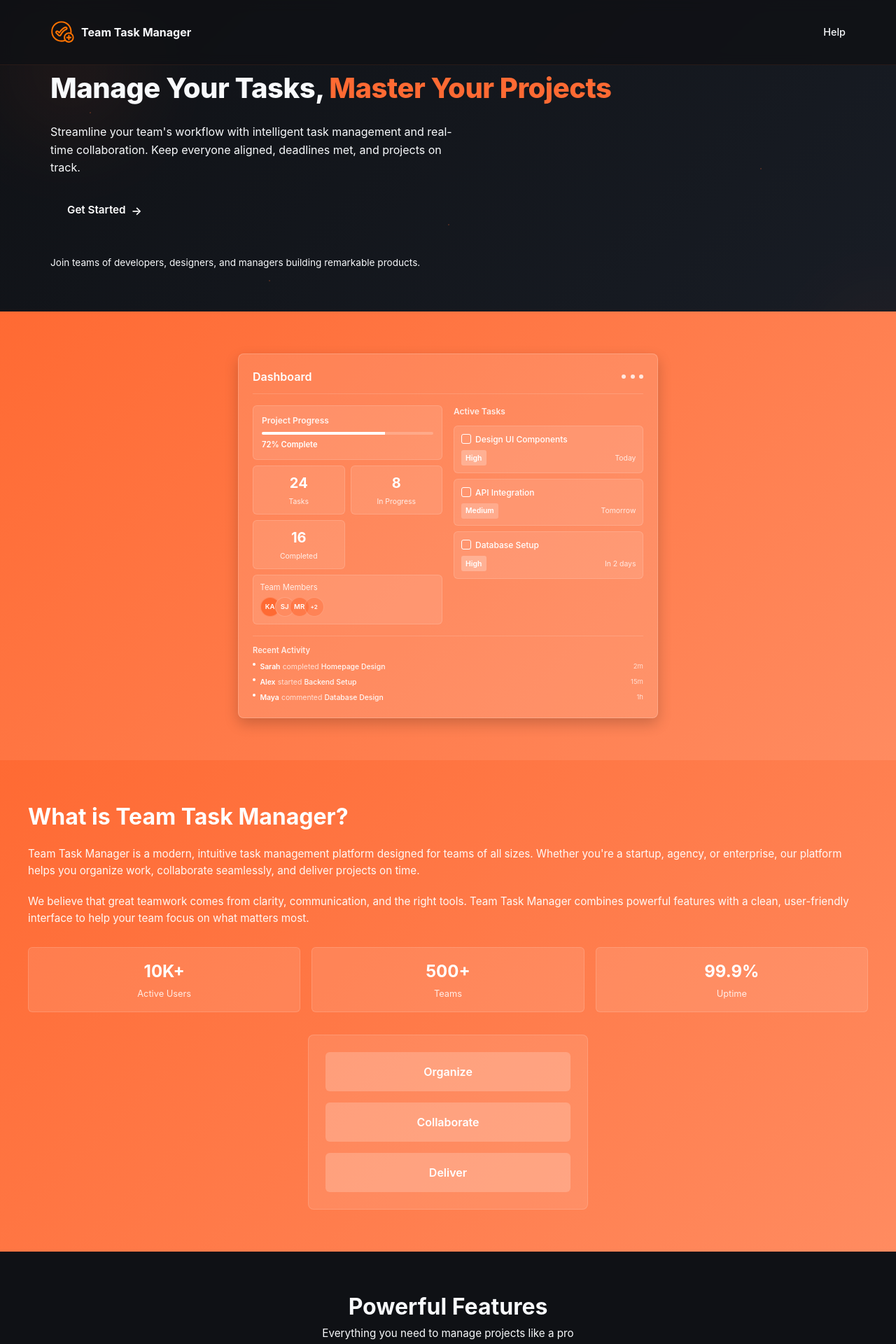
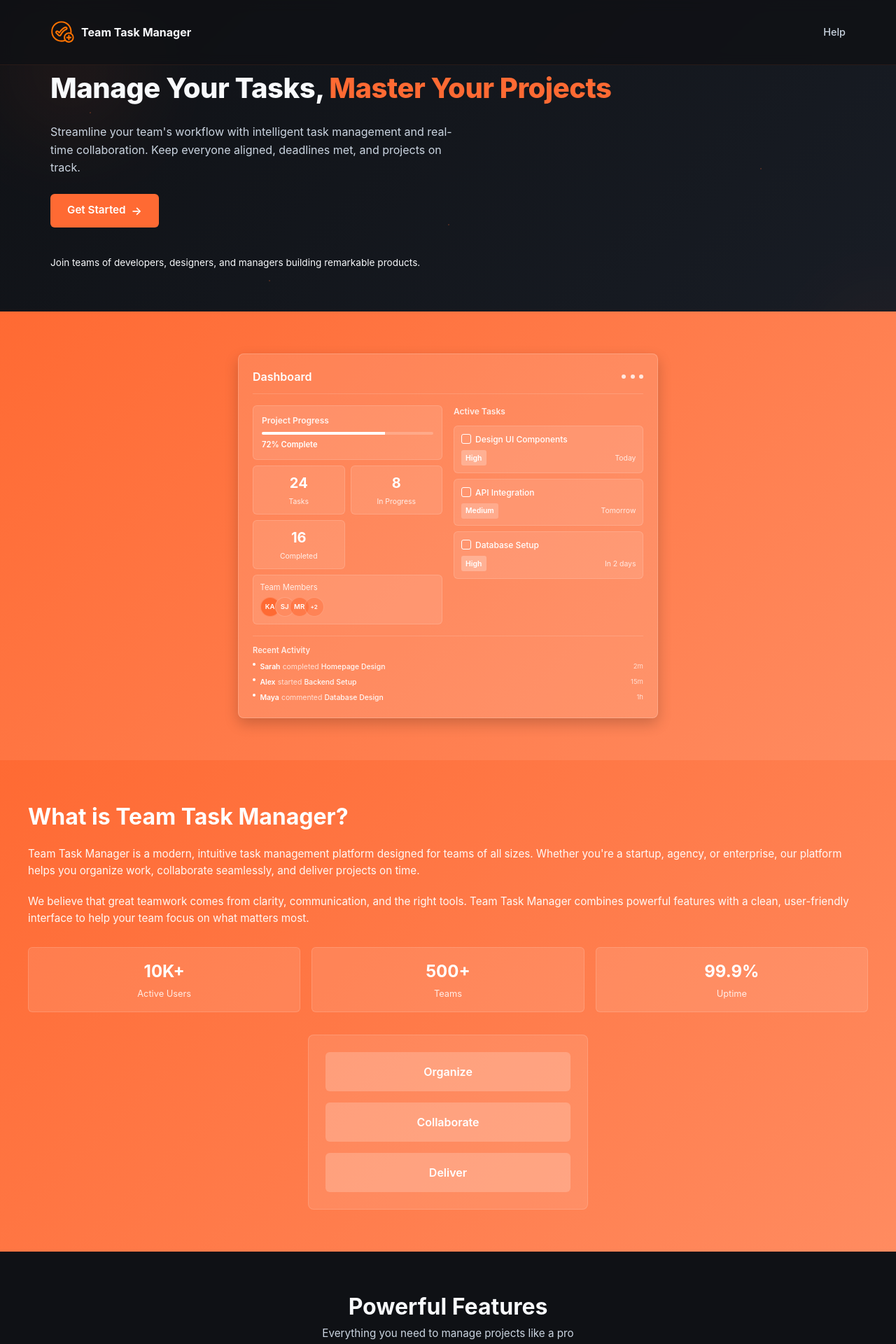
Before and after one commit to Khushdil380/TeamTaskManager, a React (Vite) app in the folder frontend/: page / in a window 1280 px wide. Shown: the top 1920 px of the page at 70% size. Built offline with nearby package versions, Linux system fonts and the light colour scheme.

Commit message:
Chore: Standardize CSS variable names across all components for consistency

```diff
--- a/frontend/src/components/AboutSection/AboutSection.css
+++ b/frontend/src/components/AboutSection/AboutSection.css
@@ -2,7 +2,11 @@
 
 .about-section {
   padding: 60px 2rem;
-  background: linear-gradient(135deg, var(--color-primary), var(--color-accent)) !important;
+  background: linear-gradient(
+    135deg,
+    var(--color-primary),
+    var(--color-accent)
+  ) !important;
 }
 
 .about-container {
--- a/frontend/src/components/CTASection/CTASection.css
+++ b/frontend/src/components/CTASection/CTASection.css
@@ -2,7 +2,11 @@
 
 .cta-section {
   padding: 60px 2rem;
-  background: linear-gradient(135deg, var(--color-primary), var(--color-accent)) !important;
+  background: linear-gradient(
+    135deg,
+    var(--color-primary),
+    var(--color-accent)
+  ) !important;
 }
 
 .cta-container {
--- a/frontend/src/components/Footer/Footer.css
+++ b/frontend/src/components/Footer/Footer.css
@@ -21,16 +21,16 @@
 
 .footer-text {
   font-size: 0.85rem;
-  color: var(--text-secondary);
+  color: var(--color-text-secondary);
 }
 
 .footer-credit {
   font-size: 0.8rem;
-  color: var(--text-secondary);
+  color: var(--color-text-secondary);
 }
 
 .credit-highlight {
-  color: var(--primary-color);
+  color: var(--color-primary);
   font-weight: 600;
 }
 
--- a/frontend/src/components/Hero/Hero.css
+++ b/frontend/src/components/Hero/Hero.css
@@ -24,7 +24,11 @@
   justify-content: center;
   align-items: center;
   width: 100%;
-  background: linear-gradient(135deg, var(--color-primary), var(--color-accent));
+  background: linear-gradient(
+    135deg,
+    var(--color-primary),
+    var(--color-accent)
+  );
   padding: 60px 2rem;
   position: relative;
 }
--- a/frontend/src/components/Hero/HeroContent.css
+++ b/frontend/src/components/Hero/HeroContent.css
@@ -10,7 +10,7 @@
   font-size: 2.5rem;
   font-weight: 800;
   line-height: 1.3;
-  color: var(--text-primary);
+  color: var(--color-text-primary);
 }
 
 .gradient-text {
@@ -19,7 +19,7 @@
 
 .hero-subtitle {
   font-size: 1rem;
-  color: var(--text-secondary);
+  color: var(--color-text-secondary);
   line-height: 1.6;
   max-width: 600px;
 }
@@ -29,7 +29,7 @@
   align-items: center;
   gap: 0.5rem;
   padding: 0.75rem 1.5rem;
-  background: var(--primary-color);
+  background: var(--color-primary);
   color: white;
   border: none;
   border-radius: 6px;
@@ -41,7 +41,7 @@
 }
 
 .hero-cta-button:hover {
-  background: var(--accent-color);
+  background: var(--color-accent);
 }
 
 .button-arrow {
--- a/frontend/src/components/HowItWorks/HowItWorks.css
+++ b/frontend/src/components/HowItWorks/HowItWorks.css
@@ -2,7 +2,11 @@
 
 .how-it-works {
   padding: 60px 2rem;
-  background: linear-gradient(135deg, var(--color-primary), var(--color-accent)) !important;
+  background: linear-gradient(
+    135deg,
+    var(--color-primary),
+    var(--color-accent)
+  ) !important;
 }
 
 .how-container {
--- a/frontend/src/components/Navbar/Navbar.css
+++ b/frontend/src/components/Navbar/Navbar.css
@@ -36,7 +36,7 @@
 .navbar-brand {
   font-size: 1rem;
   font-weight: 700;
-  color: var(--text-primary);
+  color: var(--color-text-primary);
 }
 
 .navbar-right {
@@ -46,7 +46,7 @@
 }
 
 .navbar-link {
-  color: var(--text-secondary);
+  color: var(--color-text-secondary);
   text-decoration: none;
   font-size: 0.9rem;
   font-weight: 500;
@@ -54,7 +54,7 @@
 }
 
 .navbar-link:hover {
-  color: var(--primary-color);
+  color: var(--color-primary);
 }
 
 /* RESPONSIVE */
--- a/frontend/src/components/Testimonials/Testimonials.css
+++ b/frontend/src/components/Testimonials/Testimonials.css
@@ -19,13 +19,13 @@
 .section-title {
   font-size: 2rem;
   font-weight: 700;
-  color: var(--text-primary);
+  color: var(--color-text-primary);
   margin-bottom: 0.5rem;
 }
 
 .section-subtitle {
   font-size: 0.95rem;
-  color: var(--text-secondary);
+  color: var(--color-text-secondary);
 }
 
 /* TESTIMONIALS GRID */
@@ -56,7 +56,7 @@
 .testimonial-quote {
   font-size: 0.95rem;
   font-style: italic;
-  color: var(--text-primary);
+  color: var(--color-text-primary);
   line-height: 1.6;
 }
 
@@ -72,7 +72,7 @@
   width: 40px;
   height: 40px;
   border-radius: 50%;
-  background: var(--primary-color);
+  background: var(--color-primary);
   display: flex;
   align-items: center;
   justify-content: center;
@@ -90,13 +90,13 @@
 
 .author-name {
   font-weight: 600;
-  color: var(--text-primary);
+  color: var(--color-text-primary);
   font-size: 0.9rem;
 }
 
 .author-role {
   font-size: 0.8rem;
-  color: var(--text-secondary);
+  color: var(--color-text-secondary);
 }
 
 /* RESPONSIVE */
```
